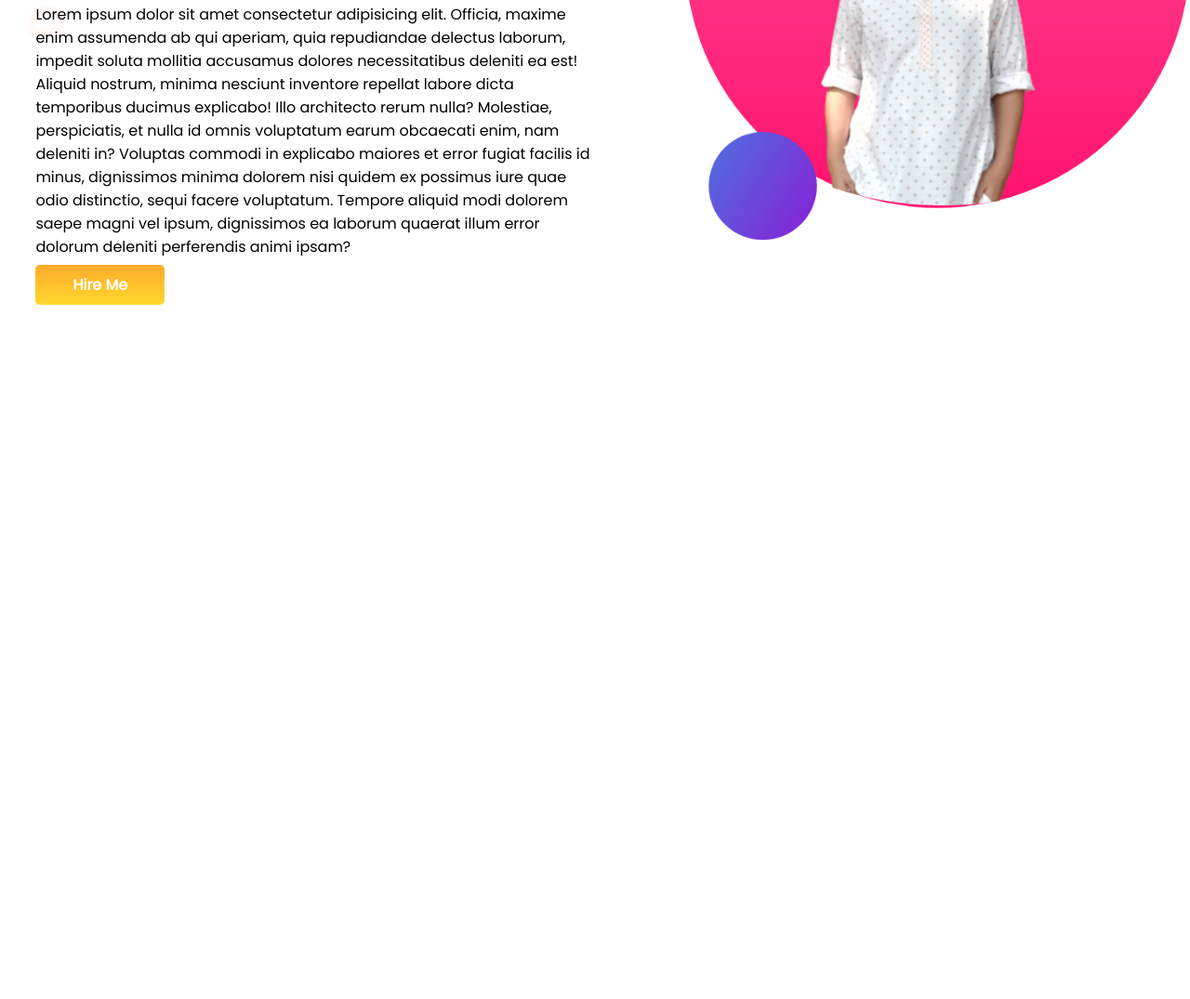
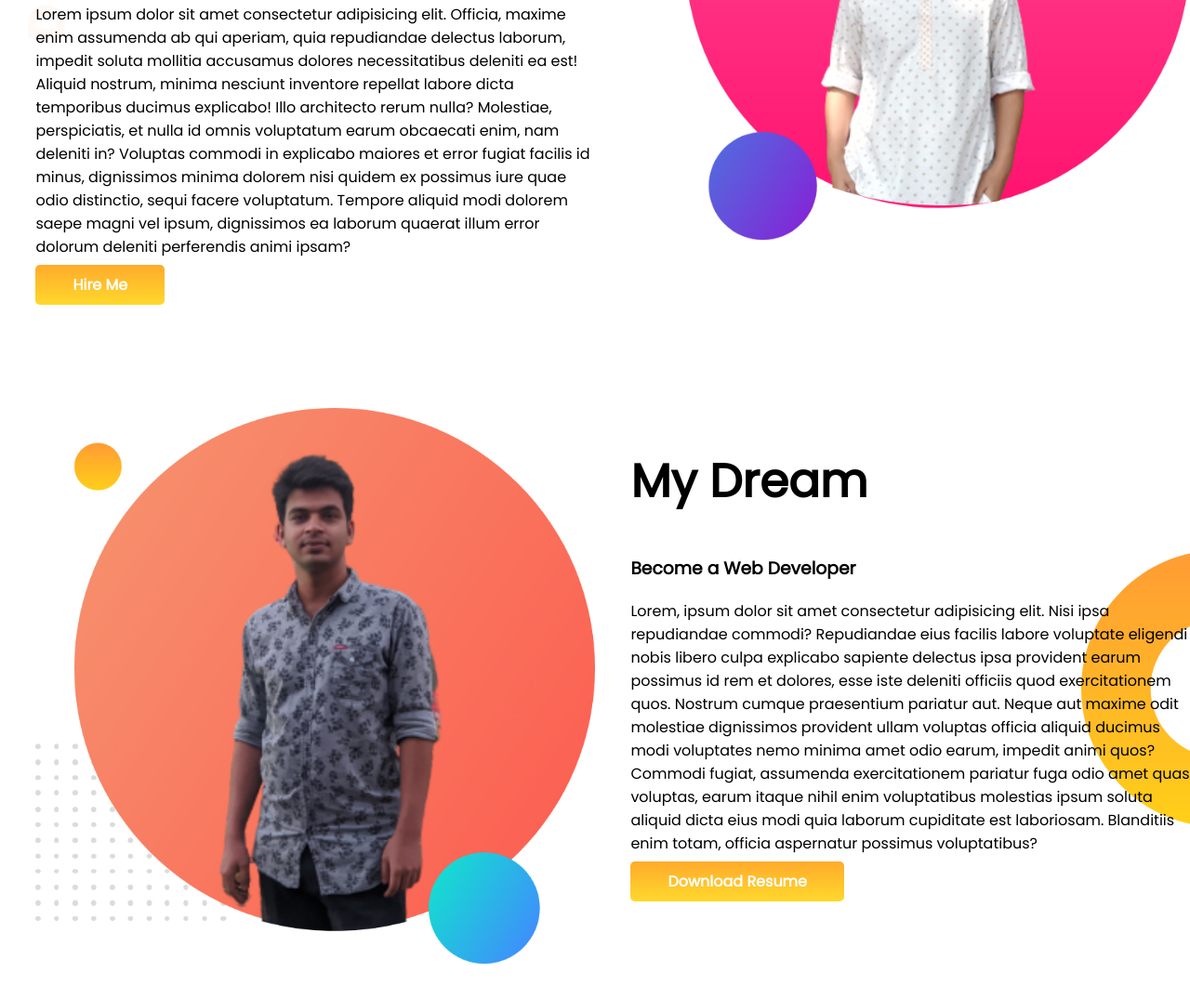
Before and after one commit to zahidhasan125/developer-portfolio, a plain HTML site: page index.html in a window 1280 px wide. Shown: the part 319-1394 px from the top of the page at 93% size. Before the commit the page ends 800 px from the top, so only its background shows below. Drawn offline with Linux system fonts and the light colour scheme.

Commit message:
dream section added

```diff
--- a/index.html
+++ b/index.html
@@ -28,12 +28,30 @@
                 dolorem saepe magni vel ipsum, dignissimos ea laborum quaerat illum error dolorum deleniti perferendis
                 animi
                 ipsam?</p>
-            <a href="#" target="_blank" class="hire-button">Hire Me</a>
+            <a href="#" target="_blank" class="link-button">Hire Me</a>
         </div>
         <div class="half-width">
             <img src="images/zmy-bg.png" alt="Me with Panjabi">
         </div>
     </section>
+    <section class="my-dream">
+        <div class="half-width">
+            <img src="images/zmy-bg02.png" alt="My Ghola Images">
+        </div>
+        <div class="half-width">
+            <h1>My Dream</h1>
+            <h3>Become a Web Developer</h3>
+            <p>Lorem, ipsum dolor sit amet consectetur adipisicing elit. Nisi ipsa repudiandae commodi? Repudiandae eius
+                facilis labore voluptate eligendi nobis libero culpa explicabo sapiente delectus ipsa provident earum
+                possimus id rem et dolores, esse iste deleniti officiis quod exercitationem quos. Nostrum cumque
+                praesentium pariatur aut. Neque aut maxime odit molestiae dignissimos provident ullam voluptas officia
+                aliquid ducimus modi voluptates nemo minima amet odio earum, impedit animi quos? Commodi fugiat,
+                assumenda exercitationem pariatur fuga odio amet quas voluptas, earum itaque nihil enim voluptatibus
+                molestias ipsum soluta aliquid dicta eius modi quia laborum cupiditate est laboriosam. Blanditiis enim
+                totam, officia aspernatur possimus voluptatibus?</p>
+                <a href="#" target="_blank" class="link-button">Download Resume</a>
+        </div>
+    </section>
 </body>
 
 </html>
--- a/style.css
+++ b/style.css
@@ -13,6 +13,7 @@ h1 {
 
 section {
     display: flex;
+    margin-bottom: 120px;
 }
 
 .half-width {
@@ -24,7 +25,7 @@ section {
     width: 100%;
 }
 
-.hire-button {
+.link-button {
     text-decoration: none;
     background-image: linear-gradient(rgba(255, 153, 0, 0.829), rgba(255, 208, 0, 0.829));
     padding: 10px 40px;
@@ -32,7 +33,13 @@ section {
     color: white;
     font-weight: 600;
 }
-.welcome-section{
+
+.welcome-section {
     background-image: url(images/top-banner.png);
     background-repeat: no-repeat;
 }
+.my-dream{
+    background-image: url(images/dream-bg.png);
+    background-repeat: no-repeat;
+    background-position: right;
+}
```
